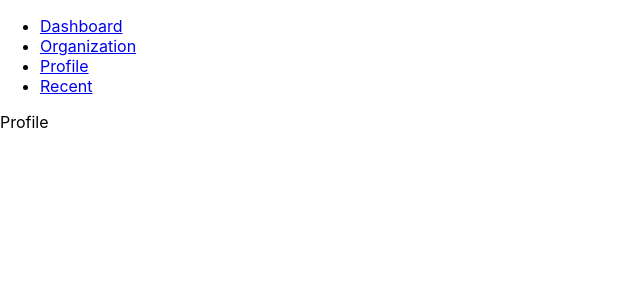
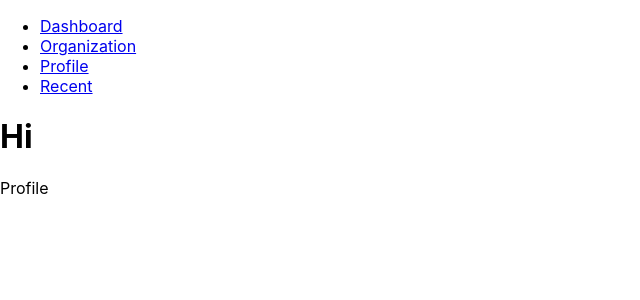
Before and after one commit to Sync-Space-49/syncspace-web, a React (Create React App) app: page /profile in a window 1280 px wide. Shown: the top 300 px of the page, without its empty margins (0-640 px from the left). Built offline with nearby package versions, Linux system fonts and the light colour scheme.

Commit message:
testing something

```diff
--- a/src/Profile/profile.js
+++ b/src/Profile/profile.js
@@ -3,6 +3,7 @@ import React from "react";
 function Profile() {
   return (
     <div>
+      <h1>Hi</h1>
         <p>Profile</p>
     </div>
   );
```
